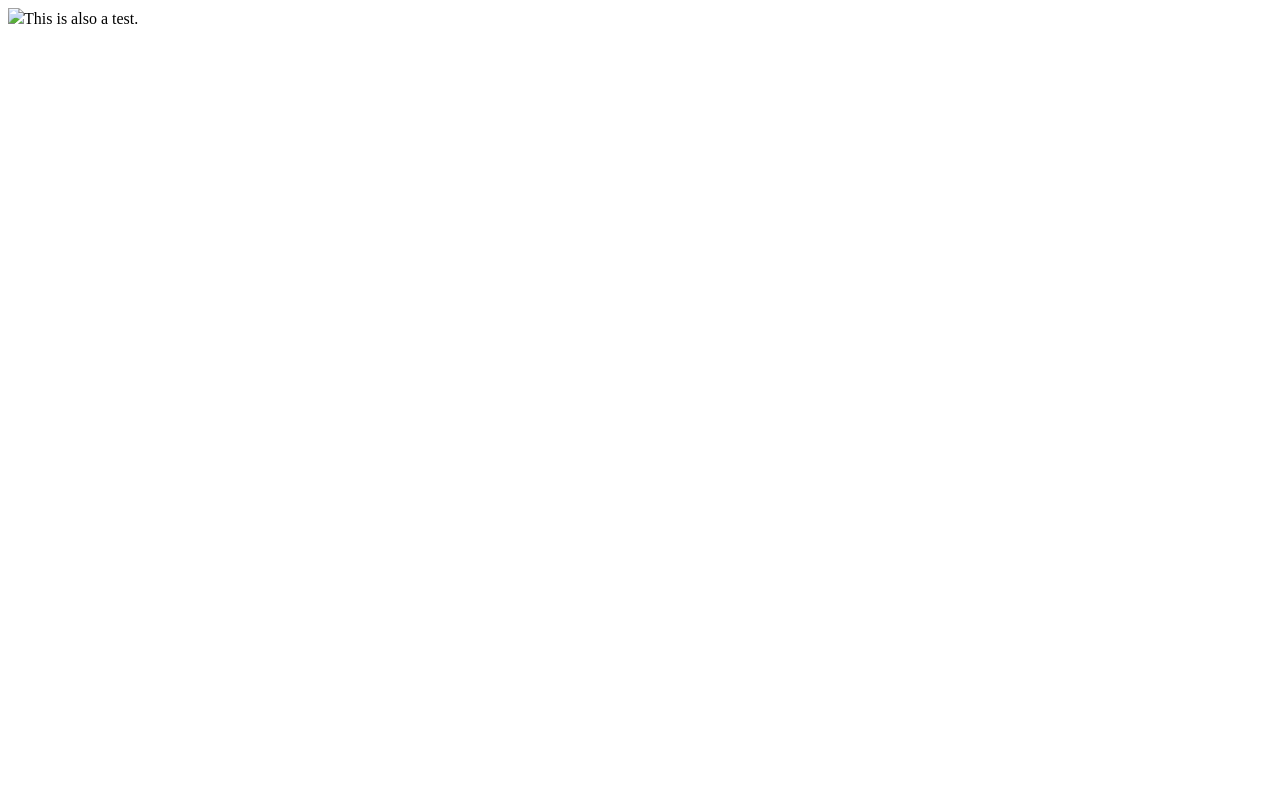
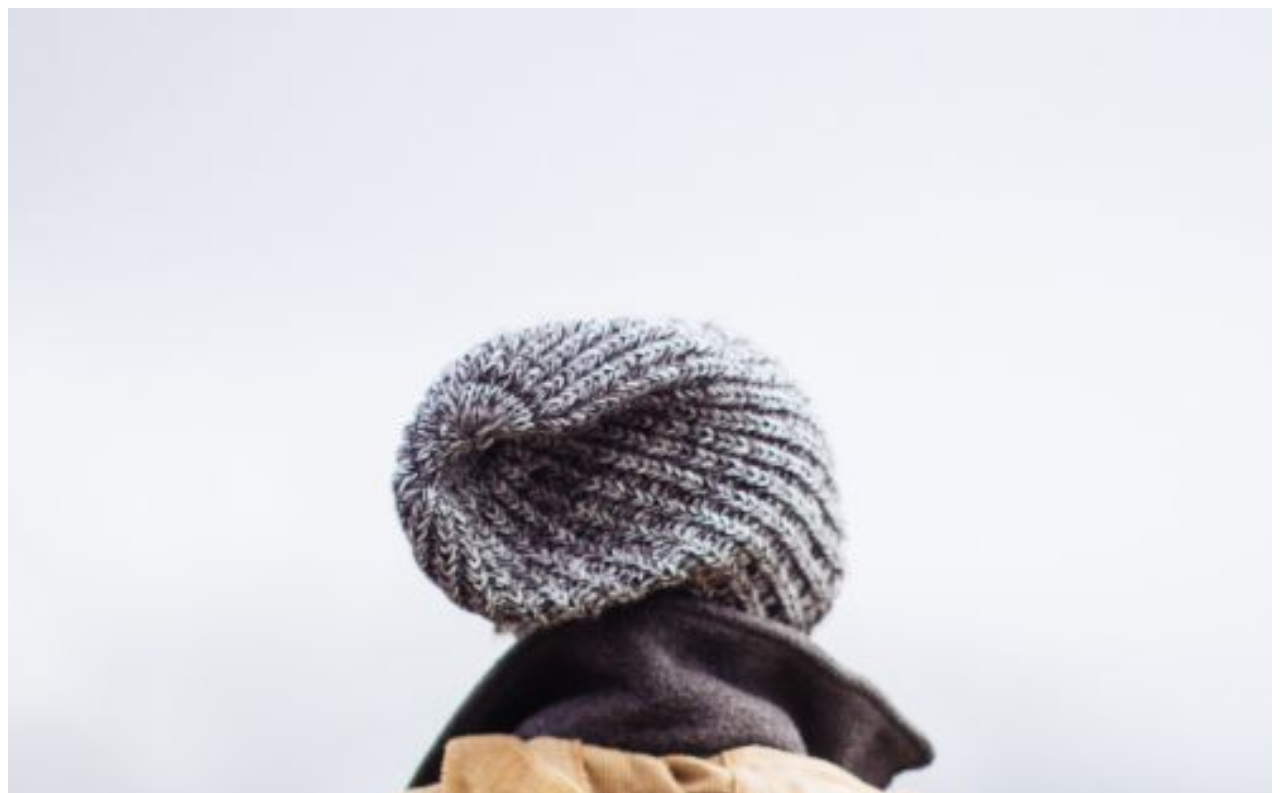
Before and after one commit to UrbaNs1/UrbaNs1.github.io, a plain HTML site: page index.html in a window 1280 px wide. Shown: the top 793 px of the page. Drawn offline with Linux system fonts and the light colour scheme.

Commit message:
Update index.html

```diff
--- a/index.html
+++ b/index.html
@@ -6,7 +6,7 @@
   </head>
   <body>
     <meta name="viewport" content="width=device-width, initial-scale=1.0">
-    <img src="img_girl.jpg" style="width:100%;"
+    <img src="/docs/assets/img_girl.jpg" style="width:100%;"
     <p>This is also a test.</p>
   </body>
 </html>
```
